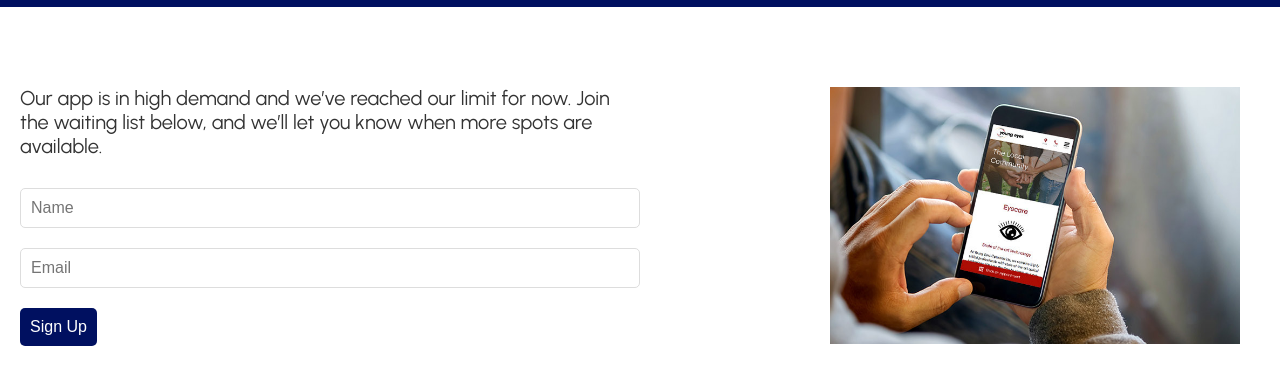
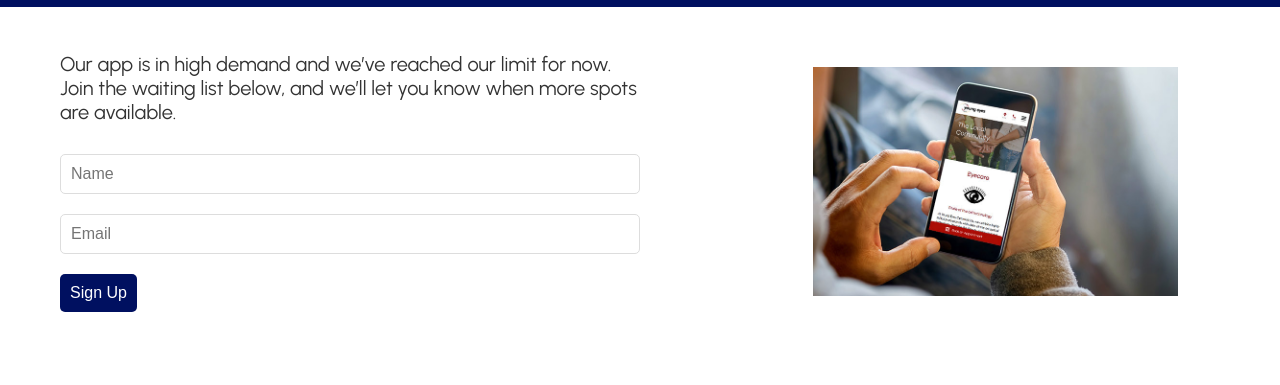
Before and after one commit to tcharles2707/Pocketproof, a plain HTML site: page index.html in a window 1280 px wide. Shown: the part 61-446 px from the top of the page. Drawn offline with Linux system fonts and the light colour scheme.

Commit message:
updated style of site

```diff
--- a/style.css
+++ b/style.css
@@ -60,6 +60,9 @@ header .signup-btn {
     align-items: center;
     flex-wrap: wrap;
     margin-top: 40px;
+    padding: 40px; /* Add more padding around the main content */
+    max-width: 1200px; /* Ensure there's a maximum width */
+    margin: 0 auto; /* Center the content */
 }
 
 .main-content .info {
@@ -93,9 +96,9 @@ header .signup-btn {
 }
 
 .main-content .image img {
-    max-width: 100%;
-    height: auto;
-    border-radius: 15px;
+    max-width: 90%; /* Reduce the image size */
+    margin: 20px auto; /* Add space and center the image */
+    border-radius: 20px;
 }
 
 @media (max-width: 768px) {
@@ -132,13 +135,14 @@ header .signup-btn {
 
 .auth-buttons button {
     margin-left: 10px;
-    padding: 15px 25px; /* Increased padding: 15px top/bottom and 30px left/right */
+    padding: 15px 25px;
     font-size: 1rem;
     color: #ffffff;
     background-color: #00008b;
     border: none;
     cursor: pointer;
     border-radius: 5px;
+    transition: background-color 0.3s ease;
 }
 
 .auth-buttons .signup {
@@ -146,6 +150,7 @@ header .signup-btn {
 }
 
 .auth-buttons button:hover {
+    background-color: #001b8f;
     opacity: 0.8;
 }
 
```
